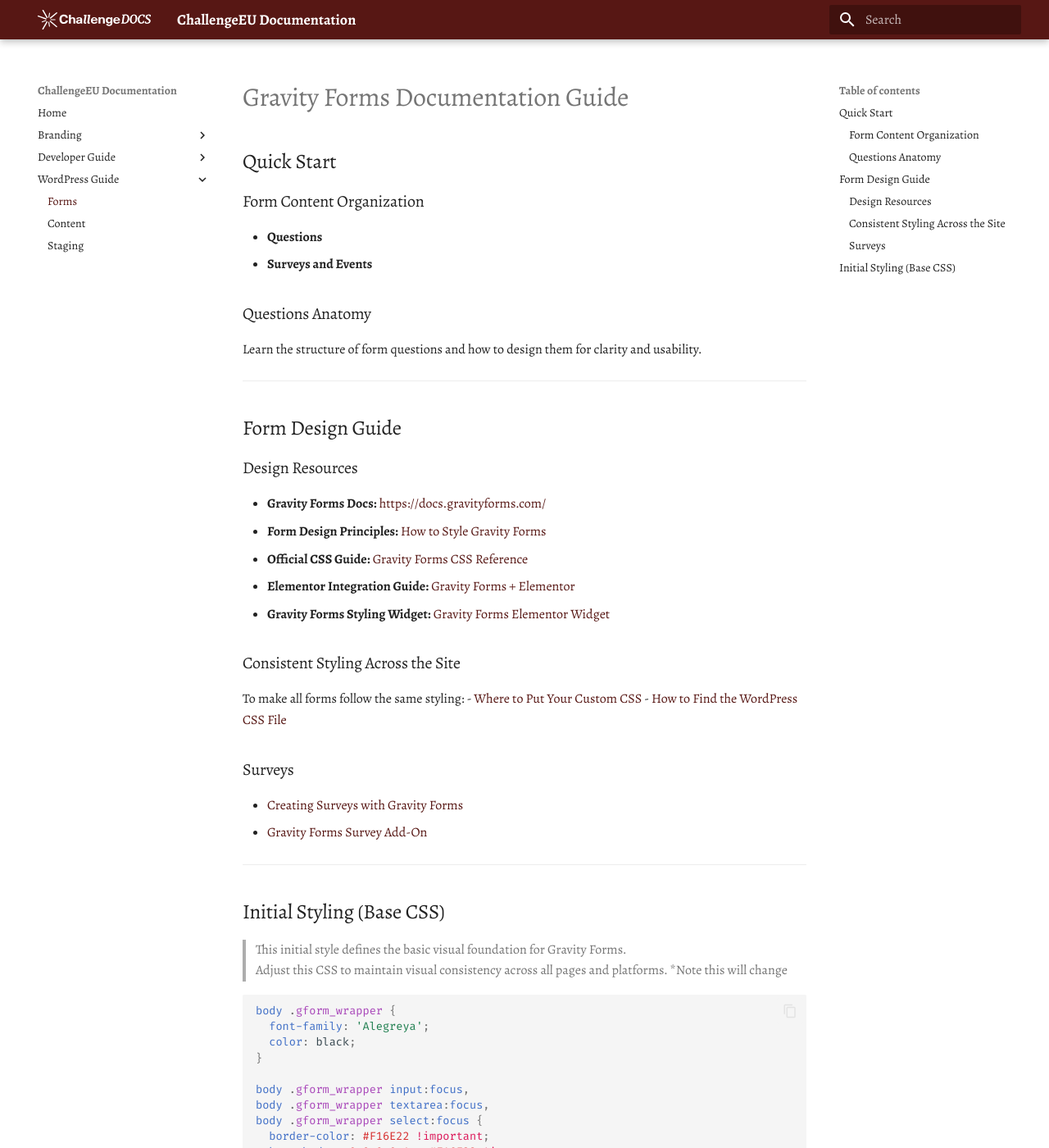
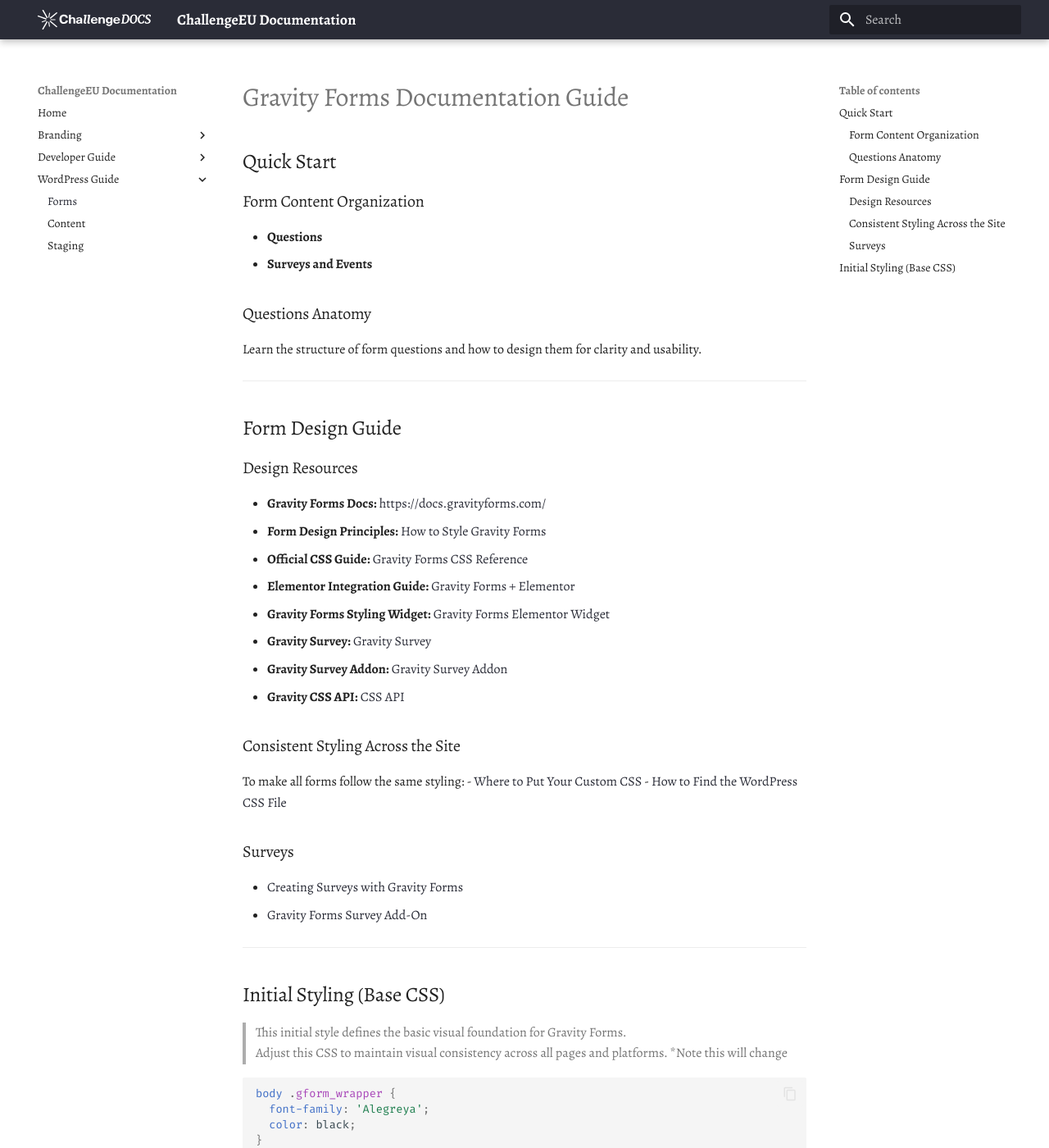
Before and after one commit to ctrl-dante/challengeEuDocs, an MkDocs documentation site: the page built from docs/wordpress/forms.md, in a window 1280 px wide and 1400 px high. Shown: the whole window at 82% size. Built offline with MkDocs 1.6.1 and Material for MkDocs 9.7.7, drawn with Linux system fonts in a browser that asks for light colours.

Commit message:
fix: change header color and add links to forms

```diff
--- a/docs/stylesheets/extra.css
+++ b/docs/stylesheets/extra.css
@@ -1,6 +1,6 @@
 :root {
 
-  --md-primary-fg-color: #571714 !important;
+  --md-primary-fg-color: #2A2C37 !important;
   --md-accent-fg-color: #FF6F00;
   --md-default-fg-color: rgba(0, 0, 0, 0.87);
   --md-default-bg-color: #f7f7f7;
--- a/docs/wordpress/forms.md
+++ b/docs/wordpress/forms.md
@@ -19,6 +19,10 @@
 - **Official CSS Guide:** [Gravity Forms CSS Reference](https://gravityforms.s3.us-east-1.amazonaws.com/support/docs/css_guide/css_guide.html)
 - **Elementor Integration Guide:** [Gravity Forms + Elementor](https://www.gravitykit.com/gravity-forms-elementor/)
 - **Gravity Forms Styling Widget:** [Gravity Forms Elementor Widget](https://www.gravitykit.com/products/gravity-forms-elementor-widget/)
+- **Gravity Survey:** [Gravity Survey](https://docs.gravityforms.com/survey/)
+- **Gravity Survey Addon:** [Gravity Survey Addon](https://www.gravityforms.com/add-ons/survey/)
+- **Gravity CSS API:** [CSS API]( https://docs.gravityforms.com/css-api/)
+
 
 ### Consistent Styling Across the Site
 To make all forms follow the same styling:
```
